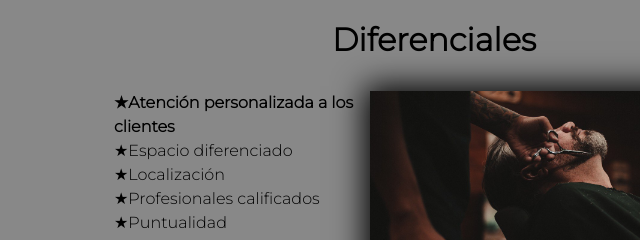
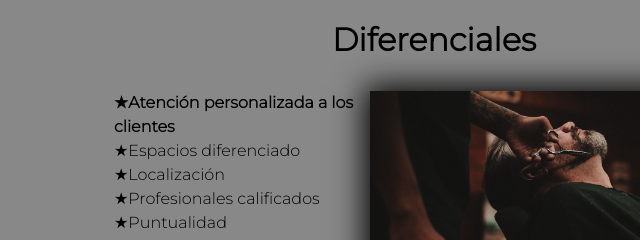
Before and after one commit to Nexbork/barberiaAlura, a plain HTML site: page home/index.html in a window 1280 px wide. Shown: the part 1680-1920 px from the top of the page, 206-846 px from the left. Drawn offline with Linux system fonts and the light colour scheme.

```diff
--- a/home/index.html
+++ b/home/index.html
@@ -75,7 +75,7 @@
         <div class="contenido-diferenciales">
           <ul class="lista-diferenciales">
             <li class="items">Atención personalizada a los clientes</li>
-            <li class="items">Espacio diferenciado</li>
+            <li class="items">Espacios diferenciado</li>
             <li class="items">Localización</li>
             <li class="items">Profesionales calificados</li>
             <li class="items">Puntualidad</li>
```
